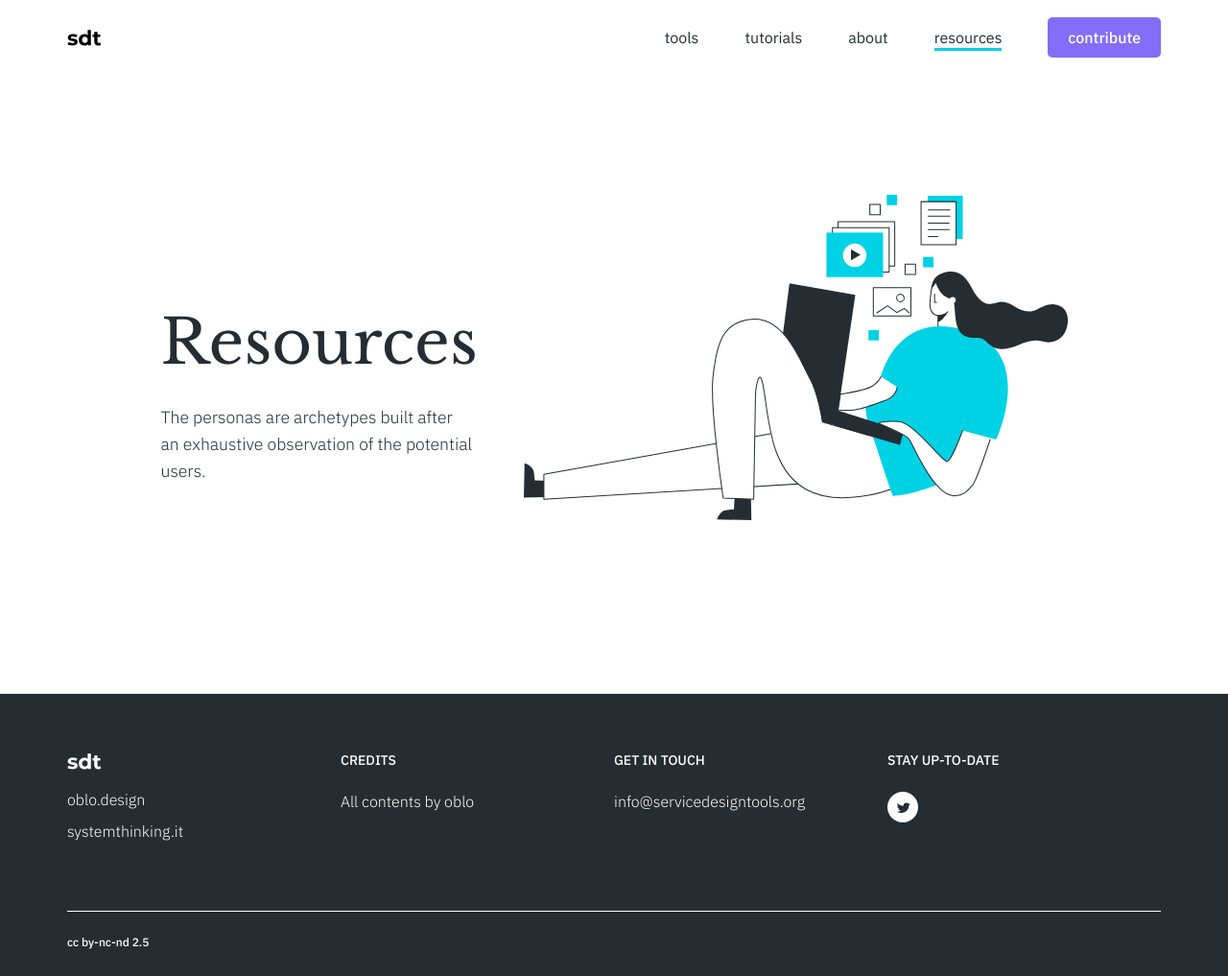
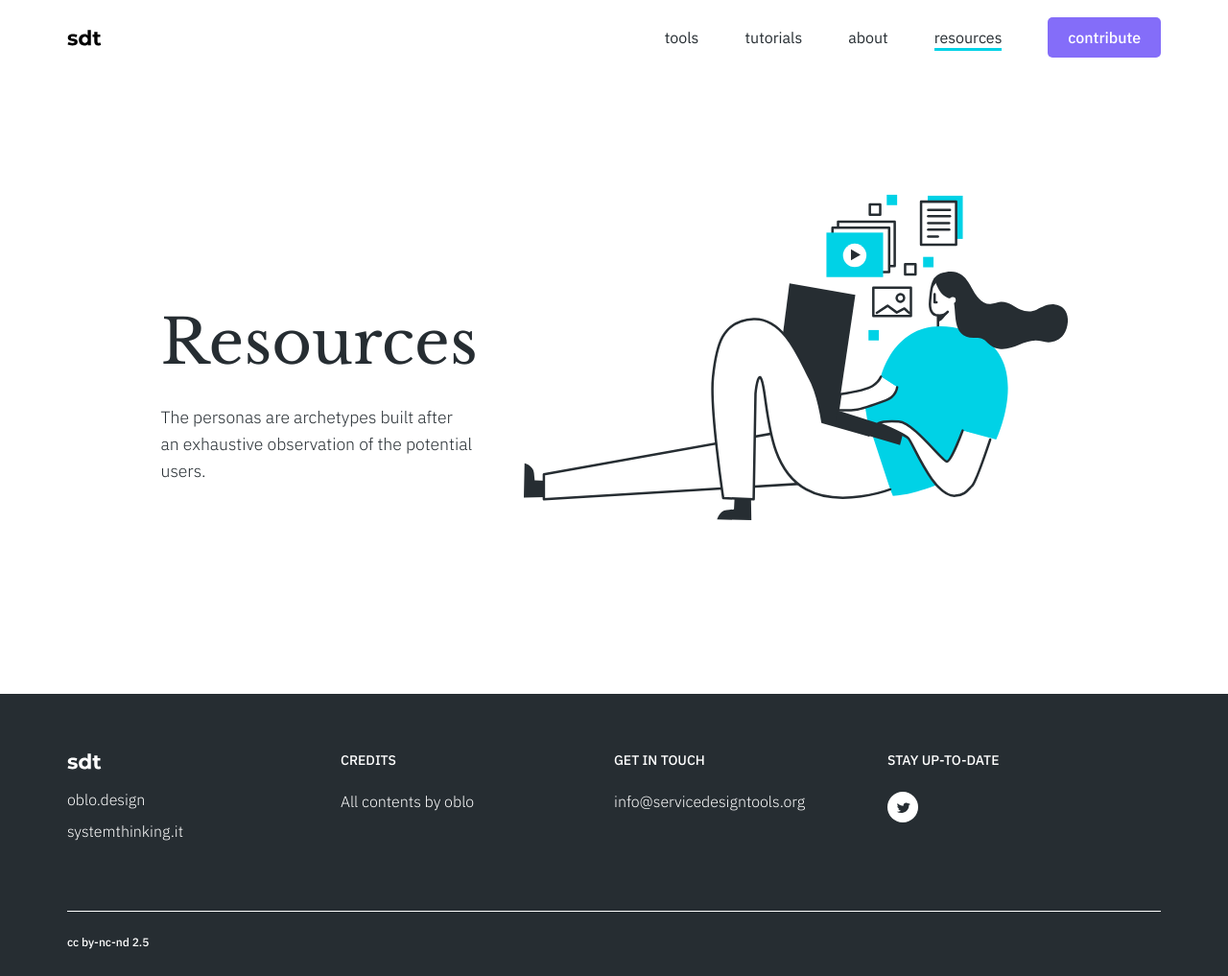
Before and after one commit to service-design-tools/sdt-website, a Jekyll site: the page built from resources.html, in a window 1280 px wide. Shown: the whole page at 96% size. Built offline with Jekyll 4.4.1, drawn with Linux system fonts in a browser that asks for light colours.

Commit message:
change svg stroke

```diff
--- a/_sass/main.scss
+++ b/_sass/main.scss
@@ -107,7 +107,7 @@ p {
 .svg--outline {
     fill: none;
     stroke: var(--color-dark);
-    stroke-width: 0.8px;
+    stroke-width: 2px;
     stroke-linecap:round;
     stroke-linejoin:round;
 }
```
